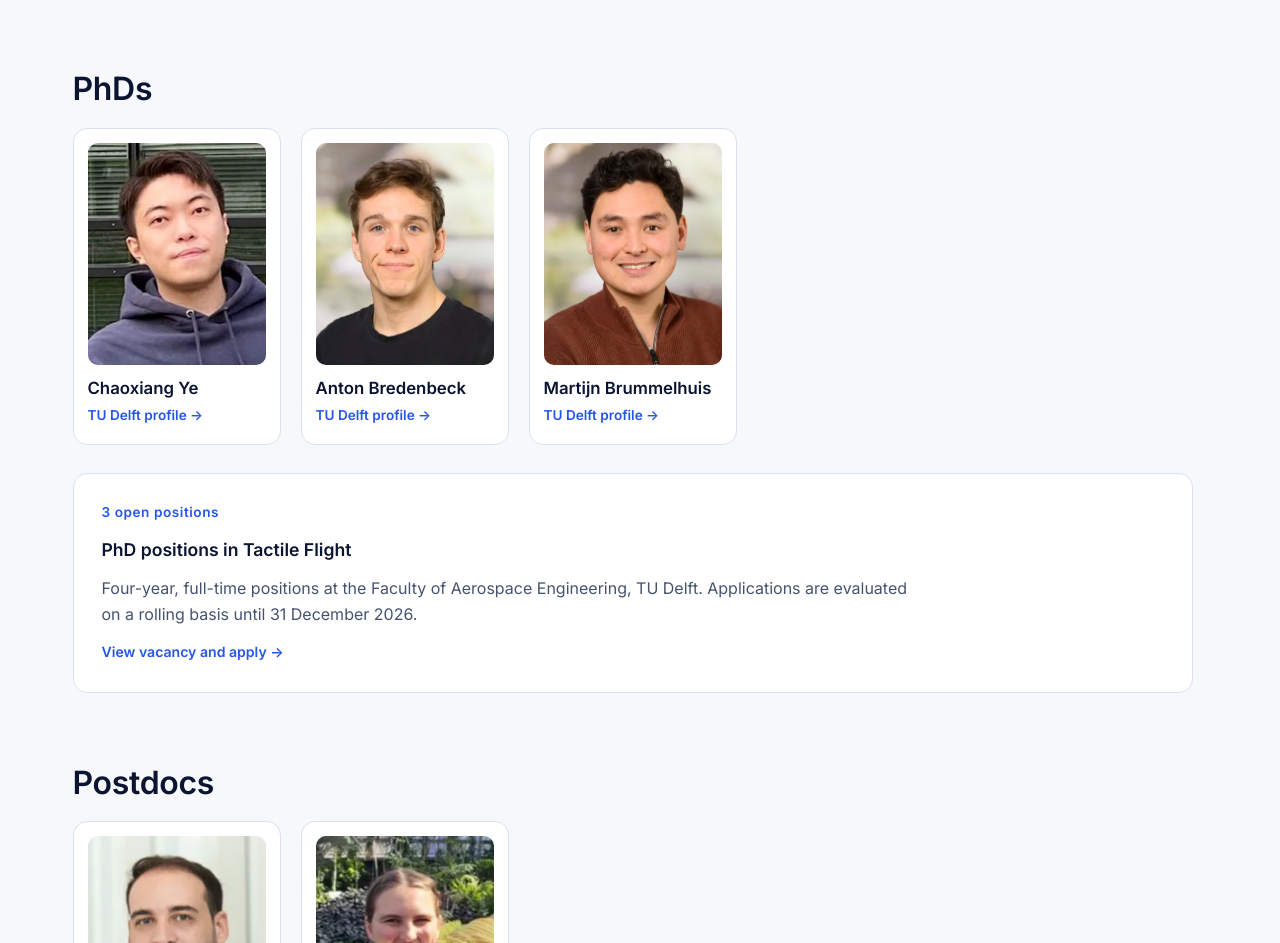
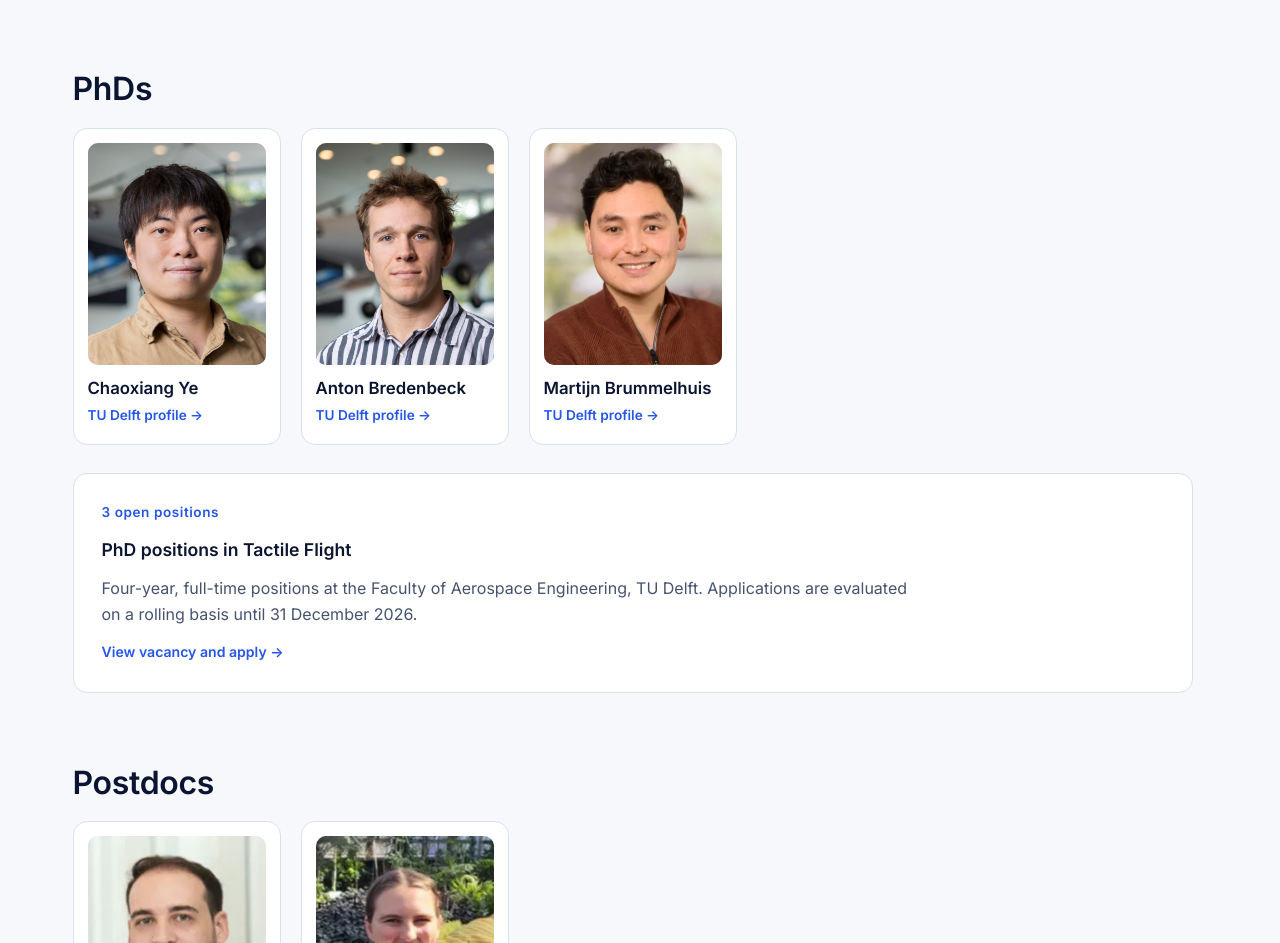
Before and after one commit to ebgenius/tactileflight, a plain HTML site: page team.html in a window 1280 px wide. Shown: the part 866-1809 px from the top of the page. Drawn offline with Linux system fonts and the light colour scheme.

Commit message:
Update Anton and Chaoxiang portraits

```diff
--- a/sitemap.xml
+++ b/sitemap.xml
@@ -18,6 +18,6 @@
   </url>
   <url>
     <loc>https://tactileflight.com/team.html</loc>
-    <lastmod>2026-11-23</lastmod>
+    <lastmod>2026-11-24</lastmod>
   </url>
 </urlset>
--- a/styles.css
+++ b/styles.css
@@ -184,6 +184,9 @@ a.outlet:hover { transform: translateY(-2px); border-color: var(--accent); box-s
 .person { display: flex; flex-direction: column; gap: 6px; height: 100%; padding: 14px 14px 18px; border: 1px solid var(--line); border-radius: var(--radius); background: var(--surface); color: var(--ink); text-decoration: none; transition: transform 0.15s, border-color 0.15s, box-shadow 0.15s; }
 .person:hover { transform: translateY(-2px); border-color: var(--accent); box-shadow: 0 12px 30px rgba(36, 86, 232, 0.12); }
 .person img { width: 100%; aspect-ratio: 4 / 5; object-fit: cover; object-position: top center; border-radius: 10px; margin-bottom: 8px; background: var(--bg); }
+.person .portrait { position: relative; flex: none; aspect-ratio: 4 / 5; overflow: hidden; border-radius: 10px; margin-bottom: 8px; background: var(--bg); }
+.person .portrait img { position: absolute; top: -6%; left: -25%; width: 150%; max-width: none; height: auto; aspect-ratio: auto; }
+.person .portrait-anton img { top: -12%; left: -28%; }
 .person h3 { font-size: 1.05rem; }
 .person .more { margin-top: auto; font-size: 0.85rem; font-weight: 600; color: var(--accent); }
 .placeholder { display: flex; align-items: center; gap: 16px; padding: 28px 32px; border: 1px dashed var(--line); border-radius: var(--radius); color: var(--ink-soft); background: var(--surface); }
--- a/team.html
+++ b/team.html
@@ -33,7 +33,7 @@
   <link rel="manifest" href="manifest.webmanifest">
   <link rel="preload" href="assets/fonts/inter-normal-latin.woff2" as="font" type="font/woff2" crossorigin>
   <link rel="preload" href="assets/fonts/fraunces-normal-latin.woff2" as="font" type="font/woff2" crossorigin>
-  <link rel="stylesheet" href="styles.css">
+  <link rel="stylesheet" href="styles.css?v=20261124">
   <script type="application/ld+json">
 {
   "@context": "https://schema.org",
@@ -145,7 +145,7 @@
         "height": 630,
         "caption": "A tiny drone with two long glowing whiskers flying in the dark beside a curved blue surface."
       },
-      "dateModified": "2026-11-23",
+      "dateModified": "2026-11-24",
       "breadcrumb": {
         "@id": "https://tactileflight.com/team.html#breadcrumb"
       },
@@ -238,14 +238,18 @@
         <ul class="people">
           <li>
             <a class="person" href="https://www.tudelft.nl/staff/c.ye/" rel="noopener" target="_blank">
-              <img src="assets/chaoxiang-ye.webp" width="197" height="261" alt="" loading="lazy">
+              <span class="portrait">
+                <img src="assets/chaoxiang-ye-portrait.jpg" width="960" height="1440" alt="" loading="lazy">
+              </span>
               <h3>Chaoxiang Ye</h3>
               <span class="more">TU Delft profile →</span>
             </a>
           </li>
           <li>
             <a class="person" href="https://www.tudelft.nl/staff/a.bredenbeck/" rel="noopener" target="_blank">
-              <img src="assets/anton-bredenbeck.webp" width="451" height="451" alt="" loading="lazy">
+              <span class="portrait portrait-anton">
+                <img src="assets/anton-bredenbeck-portrait.jpg" width="960" height="1440" alt="" loading="lazy">
+              </span>
               <h3>Anton Bredenbeck</h3>
               <span class="more">TU Delft profile →</span>
             </a>
```
Also changed, not shown: assets/anton-bredenbeck-portrait.jpg (added), assets/chaoxiang-ye-portrait.jpg (added).
